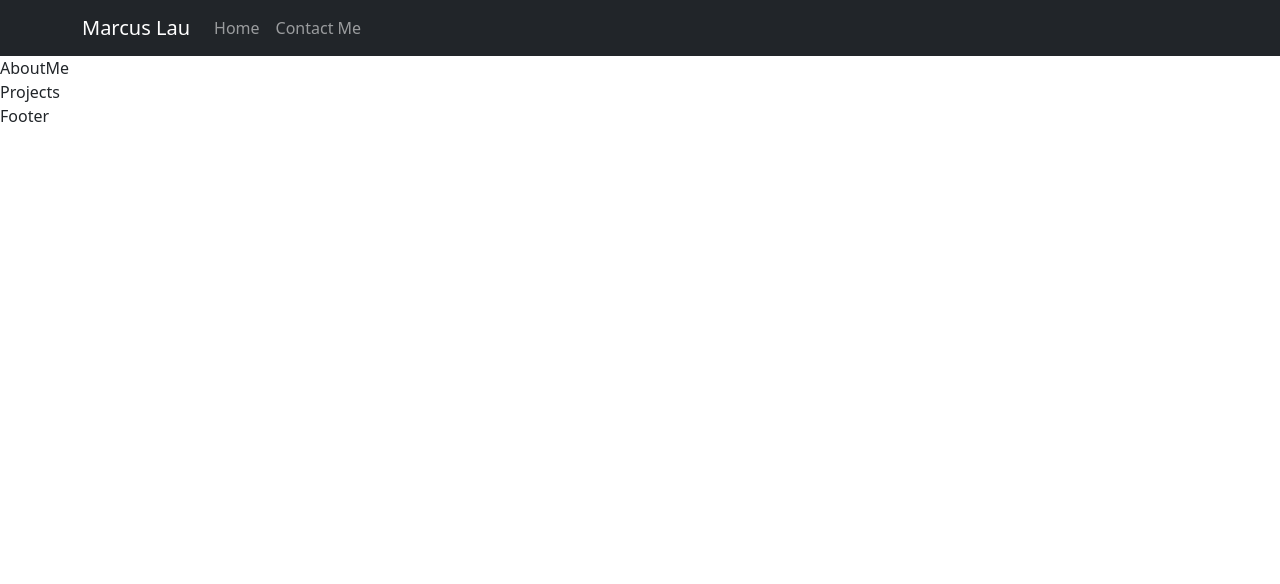
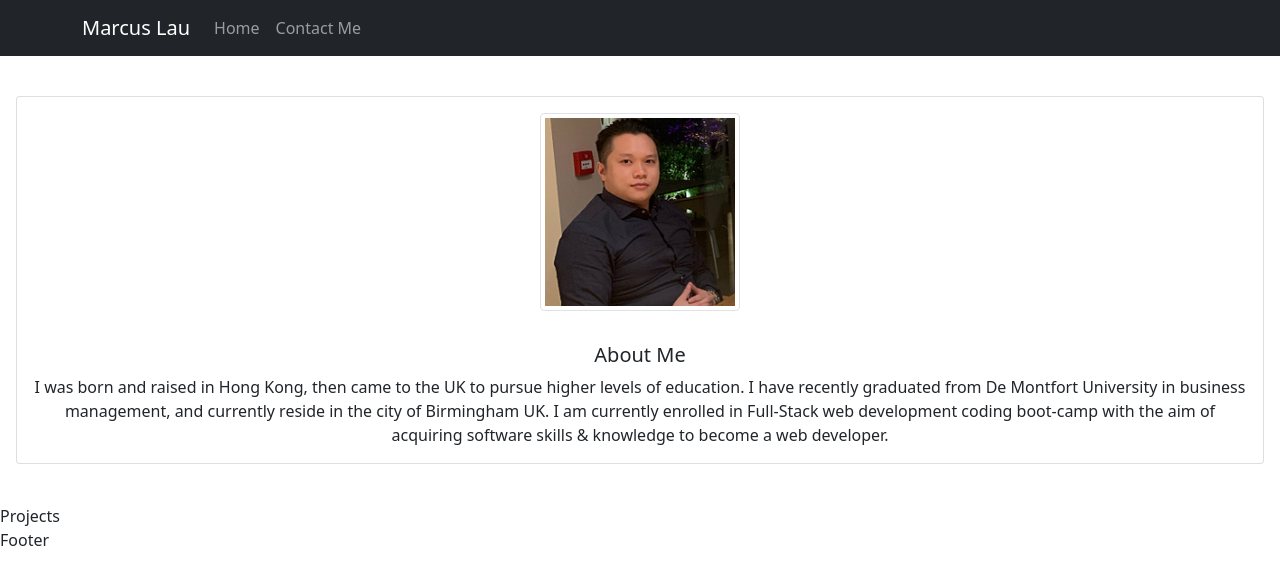
Before and after one commit to marcuslau0903/20-React-Portfolio, a React (Create React App) app: page / in a window 1280 px wide. Shown: the top 584 px of the page. Built offline with nearby package versions, Linux system fonts and the light colour scheme.

Commit message:
about me

```diff
--- a/src/components/AboutMe/index.js
+++ b/src/components/AboutMe/index.js
@@ -1,5 +1,21 @@
-const AboutMe = () => {
-  return <div>AboutMe</div>;
+import Card from "react-bootstrap/Card";
+import Img from "./profile-image.PNG";
+import Image from "react-bootstrap/Image";
+
+const AboutMe = ({ title, description }) => {
+  return (
+    <div className="my-4 p-3">
+      <Card className="text-center">
+        <div className="py-3">
+          <Image src={Img} thumbnail width={200} />
+        </div>
+        <Card.Body>
+          <Card.Title>{title}</Card.Title>
+          <Card.Text>{description}</Card.Text>
+        </Card.Body>
+      </Card>
+    </div>
+  );
 };
 
 export default AboutMe;
--- a/src/pages/Home/index.js
+++ b/src/pages/Home/index.js
@@ -4,7 +4,10 @@ import Projects from "../../components/Projects";
 const Home = () => {
   return (
     <div>
-      <AboutMe />
+      <AboutMe
+        title="About Me"
+        description="I was born and raised in Hong Kong, then came to the UK to pursue higher levels of education. I have recently graduated from De Montfort University in business management, and currently reside in the city of Birmingham UK. I am currently enrolled in Full-Stack web development coding boot-camp with the aim of acquiring software skills & knowledge to become a web developer."
+      />
       <Projects />
     </div>
   );
```
Also changed, not shown: src/components/AboutMe/profile-image.PNG (added).
